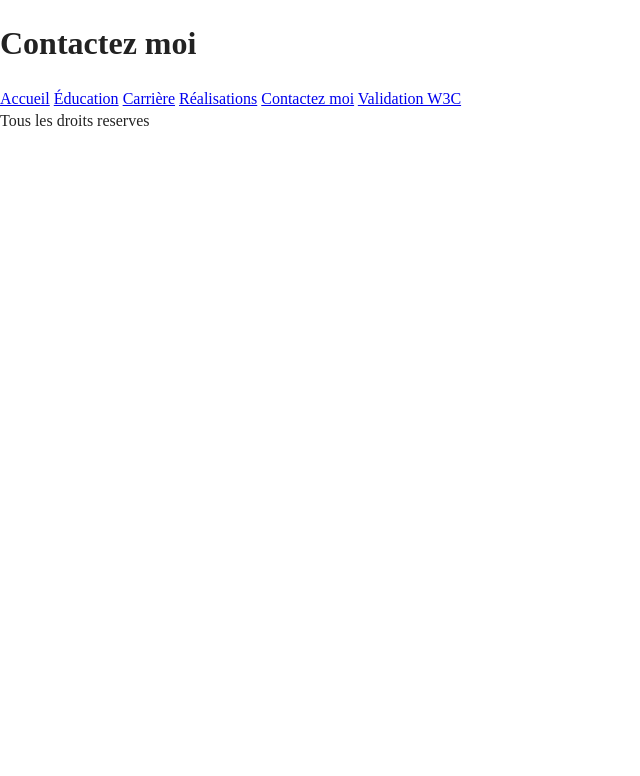
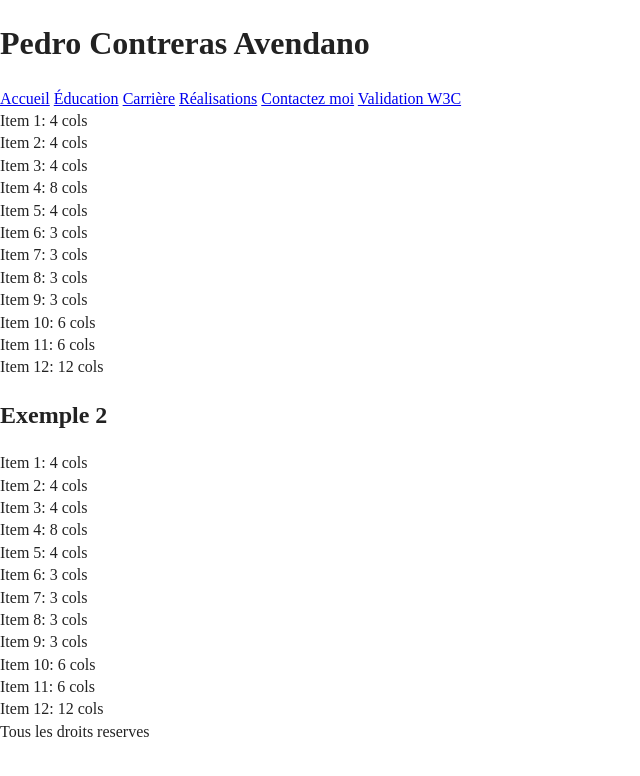
Before and after one commit to pcavendano/creation-sites-web, a plain HTML site: page index.html in a window 1280 px wide. Shown: the whole page, without its empty margins (0-640 px from the left). Drawn offline with Linux system fonts and the light colour scheme.

Commit message:
Add grid to index.html

```diff
--- a/index.html
+++ b/index.html
@@ -30,7 +30,7 @@
 
   <body>
     <header>
-      <h1>Contactez moi</h1>
+      <h1>Pedro Contreras Avendano</h1>
     </header>
     <nav>
       <a href="index.html" class="menu">Accueil</a>
@@ -41,7 +41,35 @@
       <a href="./pages/validation.html" class="menu">Validation W3C</a>
     </nav>
     <main>
-
+      <div class="grid">
+        <div class="grid-item grid-item-1">Item 1: 4 cols</div>
+        <div class="grid-item grid-item-2">Item 2: 4 cols</div>
+        <div class="grid-item grid-item-3">Item 3: 4 cols</div>
+        <div class="grid-item grid-item-4">Item 4: 8 cols</div>
+        <div class="grid-item grid-item-5">Item 5: 4 cols</div>
+        <div class="grid-item grid-item-6">Item 6: 3 cols</div>
+        <div class="grid-item grid-item-7">Item 7: 3 cols</div>
+        <div class="grid-item grid-item-8">Item 8: 3 cols</div>
+        <div class="grid-item grid-item-9">Item 9: 3 cols</div>
+        <div class="grid-item grid-item-10">Item 10: 6 cols</div>
+        <div class="grid-item grid-item-11">Item 11: 6 cols</div>
+        <div class="grid-item grid-item-12">Item 12: 12 cols</div>
+    </div>
+<h2>Exemple 2</h2>
+    <div class="grid">
+        <div class="grid-item cols-4">Item 1: 4 cols</div>
+        <div class="grid-item cols-4">Item 2: 4 cols</div>
+        <div class="grid-item cols-4">Item 3: 4 cols</div>
+        <div class="grid-item cols-8">Item 4: 8 cols</div>
+        <div class="grid-item cols-4">Item 5: 4 cols</div>
+        <div class="grid-item cols-3">Item 6: 3 cols</div>
+        <div class="grid-item cols-3">Item 7: 3 cols</div>
+        <div class="grid-item cols-3">Item 8: 3 cols</div>
+        <div class="grid-item cols-3">Item 9: 3 cols</div>
+        <div class="grid-item cols-6">Item 10: 6 cols</div>
+        <div class="grid-item cols-6">Item 11: 6 cols</div>
+        <div class="grid-item cols-12">Item 12: 12 cols</div>
+    </div>
     </main>
     <footer>Tous les droits reserves</footer>
   </body>
```
